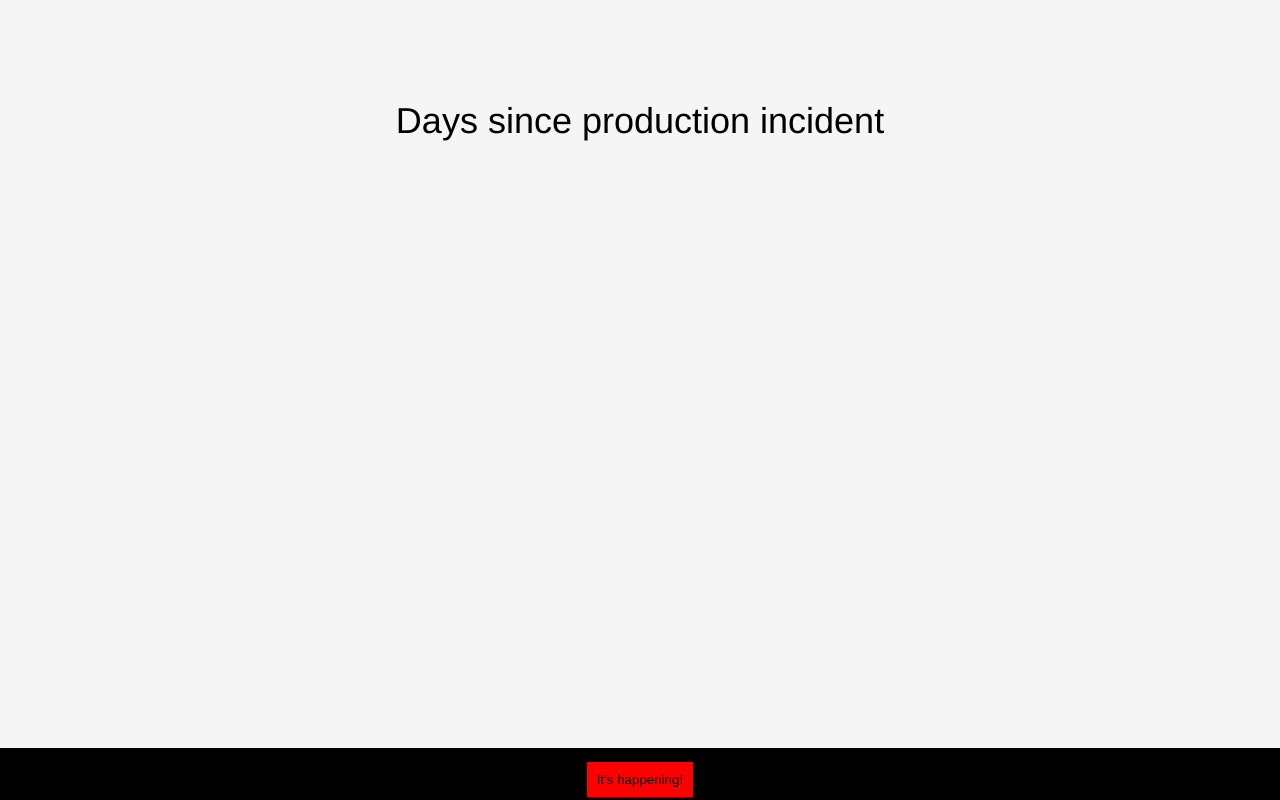
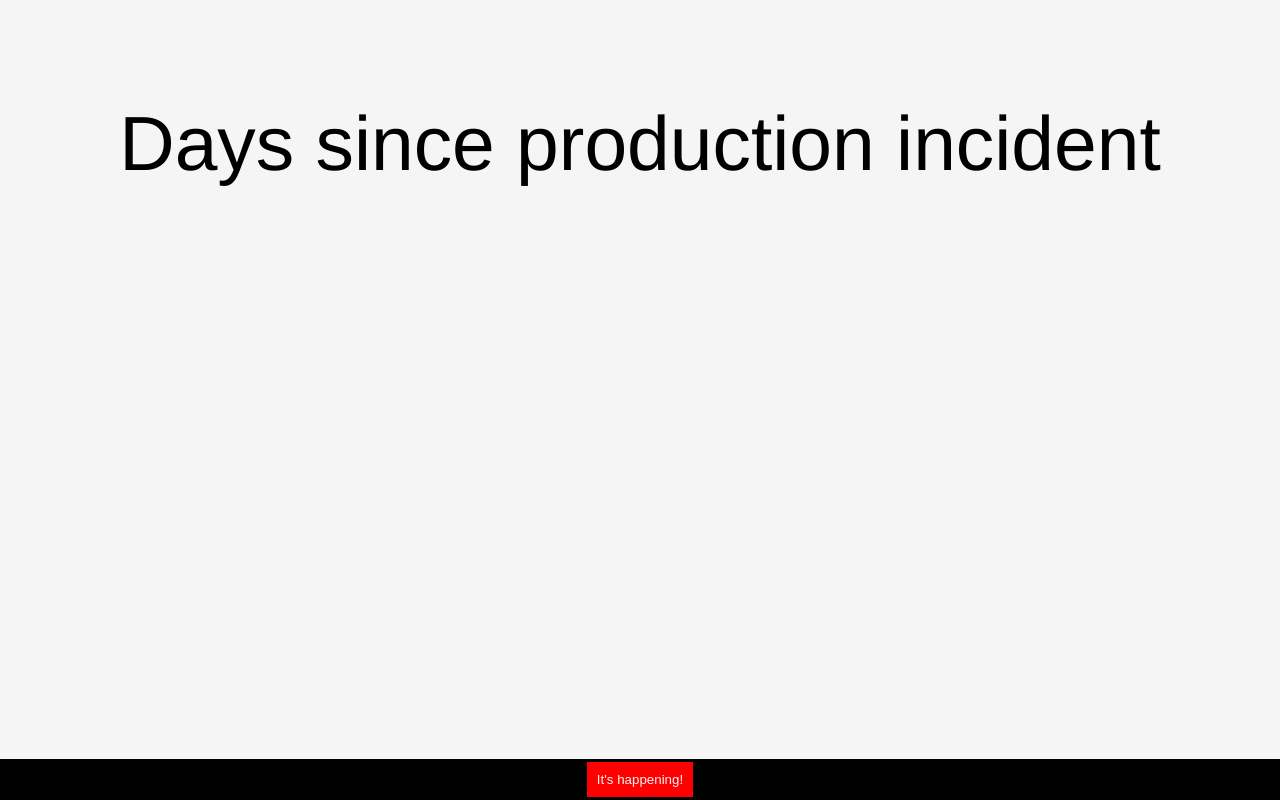
Before and after one commit to kasuparu/p1, a website: page static/index.html in a window 1280 px wide. Drawn offline with nearby package versions, Linux system fonts and the light colour scheme; no server answers.

Commit message:
CSS font sizes relative to viewport

```diff
--- a/static/index.html
+++ b/static/index.html
@@ -11,7 +11,7 @@
 
         body {
             background: whitesmoke;
-            font: 36px Helvetica, Arial;
+            font-family: Helvetica, Arial, sans-serif;
         }
 
         form {
@@ -23,9 +23,14 @@
         }
 
         form button {
+            color: whitesmoke;
             background: red;
             border: none;
             padding: 10px;
+        }
+
+        .text {
+            font-size: calc(6vw);
         }
 
         .centered {
@@ -33,16 +38,16 @@
         }
 
         .padded-from-top {
-            padding-top: 100px;
+            padding-top: calc(4vw + 4vh + 2vmin);
         }
 
         .number {
-            font: 144px Helvetica, Arial;
+            font-size: calc(60vh - 6vw);
         }
     </style>
 </head>
 <body>
-<div class="centered padded-from-top">
+<div class="centered padded-from-top text">
     Days since production incident
 </div>
 <div class="number centered"><span id="number"></span></div>
```
